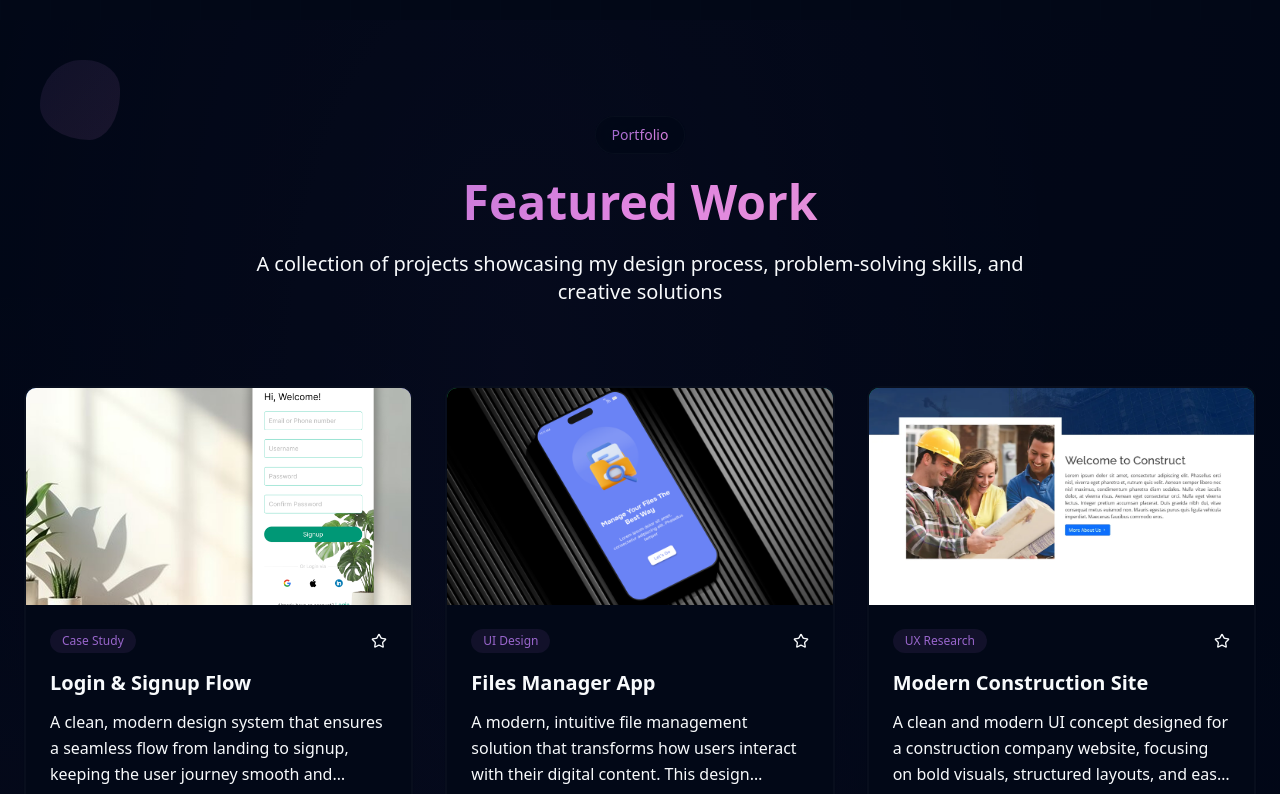
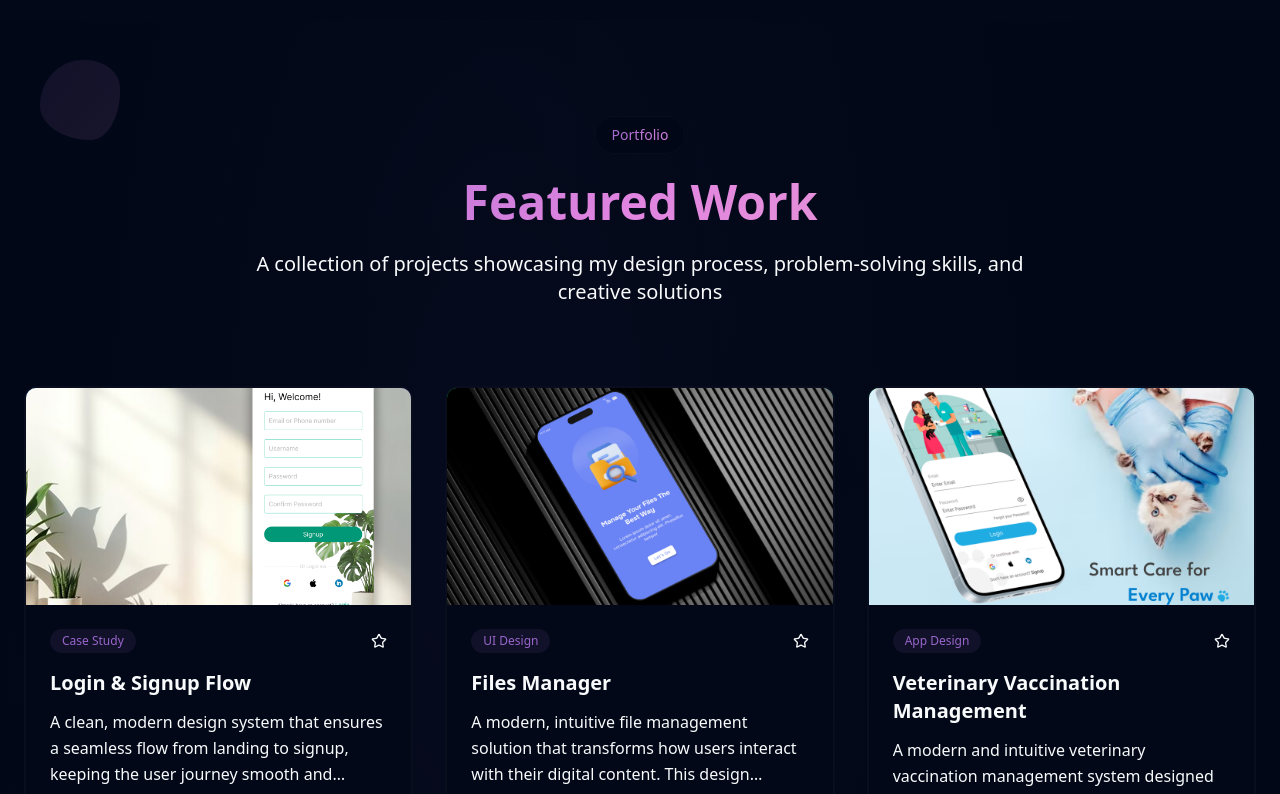
Before and after one commit to Prasanthbvn/portfolio, a React (Vite) app: page / in a window 1280 px wide. Shown: the part 2000-2794 px from the top of the page. Built offline with nearby package versions, Linux system fonts and the light colour scheme.

Commit message:
project-add

```diff
--- a/src/Work.tsx
+++ b/src/Work.tsx
@@ -7,6 +7,7 @@ import constructionSite from "@/assets/images/construction-site.png"
 import otpVerification from "@/assets/images/otp-verification.png"
 import foodieSite from "@/assets/images/foodie-site.png"
 import logoDesign from "@/assets/images/logo-design.png"
+import vaccinationManagement from "@/assets/images/vaccination-management.png"
 
 const projects = [
   {
@@ -21,7 +22,7 @@ const projects = [
     caseStudyUrl: "https://www.behance.net/gallery/232936851/UIUX-Case-Study-Login-Signup-Flow"
   },
   {
-    title: "Files Manager App",
+    title: "Files Manager",
     description: "A modern, intuitive file management solution that transforms how users interact with their digital content. This design showcases a clean, minimalist interface that prioritizes user experience while maintaining powerful functionality.",
     image: fileManager,
     imageType: "file",
@@ -30,6 +31,17 @@ const projects = [
     // stats: { efficiency: "+60%", adoption: "+80%", clients: "200+" },
     color: "from-green-500 to-blue-600",
     caseStudyUrl: "https://www.behance.net/gallery/235128185/File-Manager-App-Design-Case-Study"
+  },
+  {
+    title: "Veterinary Vaccination Management",
+    description: "A modern and intuitive veterinary vaccination management system designed to streamline and digitalize the entire process. This solution ensures seamless reminders, easy record access, and improved pet health tracking for veterinarians and pet owners alike.",
+    image: vaccinationManagement,
+    imageType: "file",
+    tags: ["Mobile App", "Vaccination Management", "Accessibility"],
+    type: "App Design",
+    // stats: { efficiency: "+60%", adoption: "+80%", clients: "200+" },
+    color: "from-green-500 to-blue-600",
+    caseStudyUrl: "https://www.behance.net/gallery/236524649/Veterinary-Vaccination-Management-App"
   },
   {
     title: "Modern Construction Site",
```
Also changed, not shown: src/assets/images/vaccination-management.png (added).
